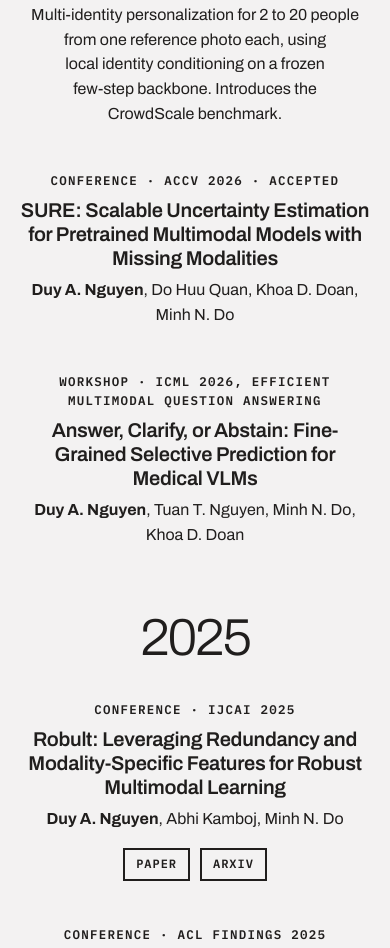
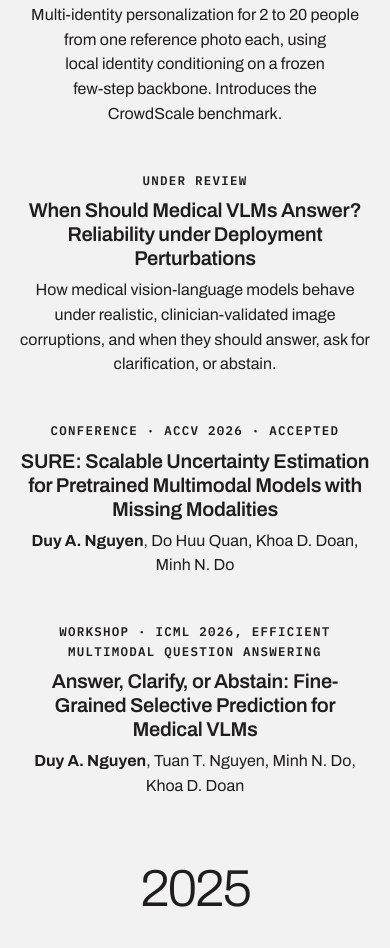
Before and after one commit to anhduy0911/anhduy0911.github.io, a plain HTML site: page work.html in a window 390 px wide. Shown: the part 804-1752 px from the top of the page. Drawn offline with Linux system fonts and the light colour scheme.

Commit message:
Update CV and add medical VLM paper
Replace files/cv.pdf with the redesigned CV (public copy, no phone
number) and list "When Should Medical VLMs Answer? Reliability under
Deployment Perturbations" as under review on the home, research and
publications pages.

Co-Authored-By: Claude Opus 5.5 <noreply@anthropic.com>

```diff
--- a/work.html
+++ b/work.html
@@ -48,6 +48,11 @@
           <h3>Troupe: Scaling Multi-Identity Generation to Crowds on a Frozen Few-Step Backbone</h3>
           <p class="authors"><strong>Duy A. Nguyen</strong>, Jitesh Chavan, Donghyun Lee, Mana Poustizadeh, Lucas Lorenzo Peña, Sam Huang, Liming Jiang, Khoa D. Doan, Jesse C. Boothe Rabek, Timo Mertens, Saurabh Shukla</p>
           <p>Multi-identity personalization for 2 to 20 people from one reference photo each, using local identity conditioning on a frozen few-step backbone. Introduces the CrowdScale benchmark.</p>
+        </article>
+        <article class="entry" data-type="review">
+          <p class="when">Under review</p>
+          <h3>When Should Medical VLMs Answer? Reliability under Deployment Perturbations</h3>
+          <p>How medical vision-language models behave under realistic, clinician-validated image corruptions, and when they should answer, ask for clarification, or abstain.</p>
         </article>
         <article class="entry" data-type="conference">
           <p class="when">Conference · ACCV 2026 · Accepted</p>
```
Also changed, not shown: index.html (+1 -0 lines), research.html (+1 -1 lines), 1 other file.
